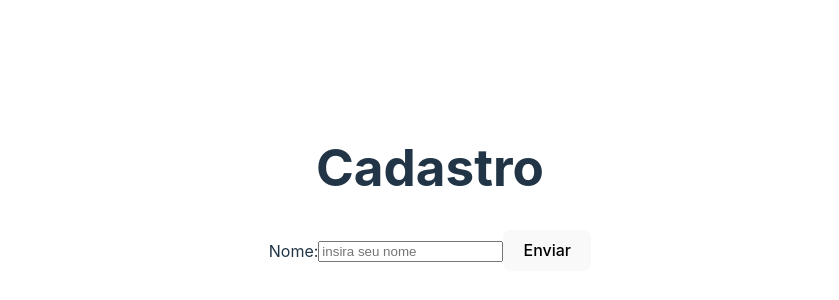
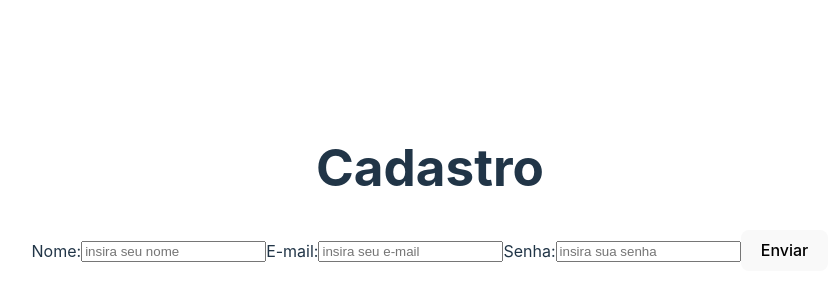
Before and after one commit to Bruno-Barboza-da-Silva/Agenda, a React (Vite) app in the folder frontend/: page /cadastro in a window 1280 px wide. Shown: the part 212-512 px from the top of the page, without its empty margins (210-1049 px from the left). Built offline with nearby package versions, Linux system fonts and the light colour scheme.

Commit message:
inclusão do email e senha no cadastro

```diff
--- a/frontend/src/pages/cadastro/cadastro.tsx
+++ b/frontend/src/pages/cadastro/cadastro.tsx
@@ -4,20 +4,35 @@ import axios from 'axios'
 function App() {
   // const navigate = useNavigate();
 
-  const [titulo, setName] = useState("")
+  const [nome, setName] = useState("")
 
   function changeName(ev: React.ChangeEvent<HTMLInputElement>) {
     setName(ev.target.value);
   }
 
+  const [email, setEmail] = useState("")
+
+  function changeEmail(ev: React.ChangeEvent<HTMLInputElement>) {
+    setEmail(ev.target.value)
+  }
+
+  const [senha, setSenha] = useState("")
+
+  function changeSenha(ev: React.ChangeEvent<HTMLInputElement>) {
+    setSenha(ev.target.value)
+  }
+
+
+
   const post = async (e: React.FormEvent<HTMLFormElement>) => {
     e.preventDefault(); // Evita o envio automático do formulário
     try {
       await axios.post('http://localhost:5000/cadastro', {
-        nome: titulo,
+        nome: nome,
+        email: email,
+        senha: senha
       });
       window.location.href = "/";
-      console.log("entrou");
     } catch (error) {
       console.error('Erro na solicitação POST:', error);
     }
@@ -28,14 +43,11 @@ function App() {
       <form onSubmit={post}>
         <h1>Cadastro</h1>
         <label htmlFor="nome">Nome:</label>
-        <input
-          type="text"
-          id="name"
-          placeholder="insira seu nome"
-          name="nome"
-          value={titulo}
-          onChange={(ev) => changeName(ev)}
-        />
+        <input type="text" id="name" placeholder="insira seu nome" name="nome" value={nome} onChange={(ev) => changeName(ev)}/>
+        <label htmlFor="email">E-mail:</label>
+        <input type="email" id="email" placeholder="insira seu e-mail" name="email" value={email} onChange={(ev) => changeEmail(ev)}/>
+        <label htmlFor="password">Senha:</label>
+        <input type="password" id="password" placeholder="insira sua senha" name="password" value={senha} onChange={(ev) => changeSenha(ev)}/>
         <button type='submit'>Enviar</button>
       </form>
     </>
```
Also changed, not shown: 1 other file (tests, documents, lock files or other folders).
